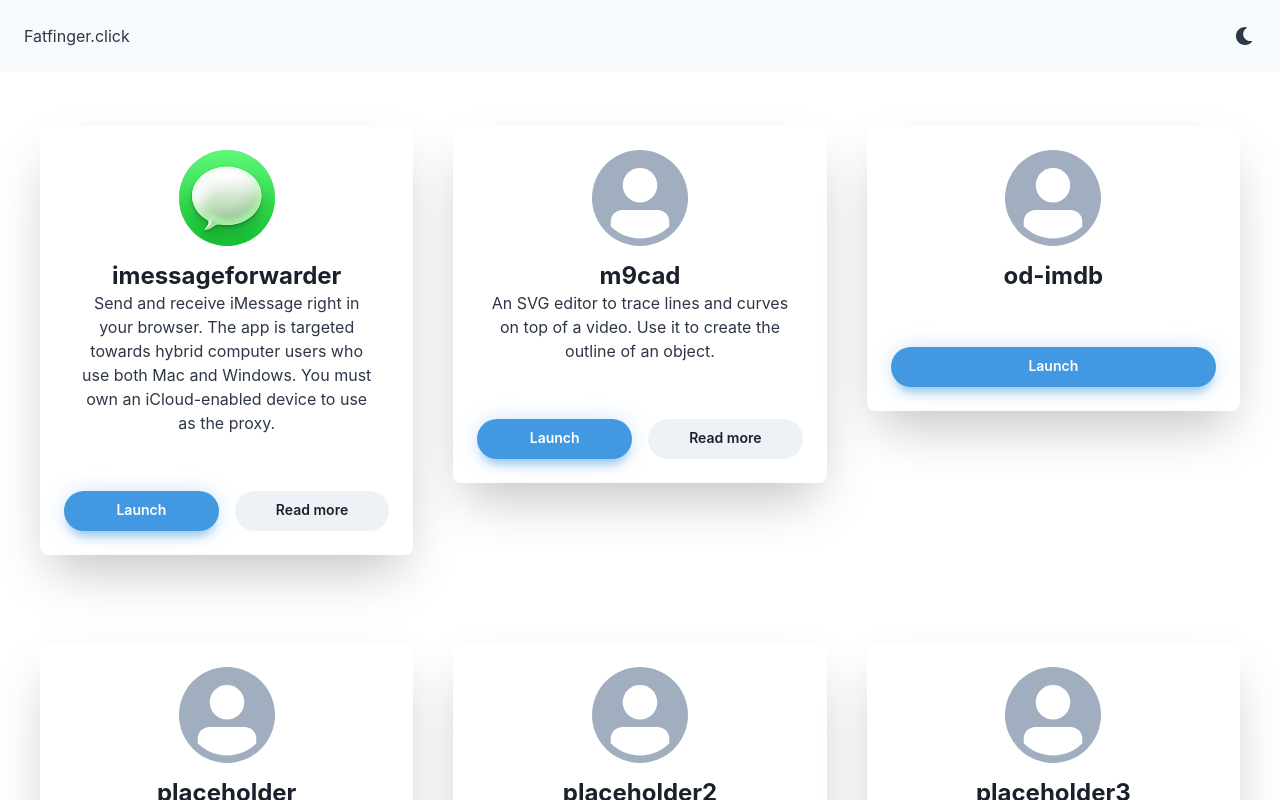
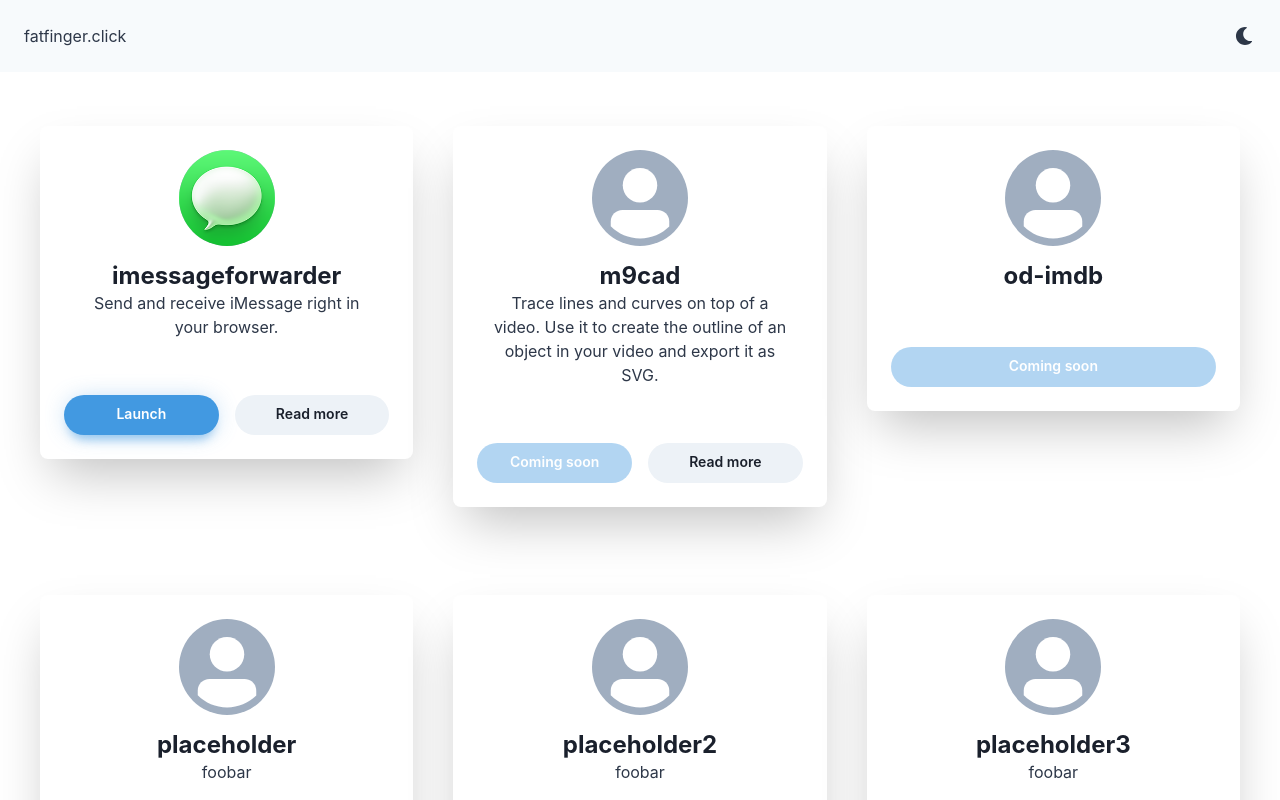
Before and after one commit to jaeseopark/fatfinger.click, a React (Create React App) app: page / in a window 1280 px wide. Shown: the top 800 px of the page. Built offline with nearby package versions, Linux system fonts and the light colour scheme.

Commit message:
add release status prop (#1)
* feat: add release status flag

* bonus: title change and root nav link

```diff
--- a/public/index.html
+++ b/public/index.html
@@ -24,7 +24,7 @@
       work correctly both with client-side routing and a non-root public URL.
       Learn how to configure a non-root public URL by running `npm run build`.
     -->
-    <title>React App</title>
+    <title>fatfinger.click</title>
   </head>
   <body>
     <noscript>You need to enable JavaScript to run this app.</noscript>
--- a/src/Navbar.tsx
+++ b/src/Navbar.tsx
@@ -9,7 +9,11 @@
 } from "@chakra-ui/react";
 import { ColorModeSwitcher } from "./ColorModeSwitcher";
 
-const NavLink = ({ children }: { children: ReactNode }) => (
+const NavLink = ({
+  children,
+  href,
+  ...props
+}: { children: ReactNode } & { href?: string }) => (
   <Link
     px={2}
     py={1}
@@ -18,7 +22,8 @@
       textDecoration: "none",
       bg: useColorModeValue("gray.200", "gray.700"),
     }}
-    href={"#"}
+    href={href || "#"}
+    {...props}
   >
     {children}
   </Link>
@@ -38,18 +43,9 @@
       justify={{ base: "center", md: "space-between" }}
       align={{ base: "center", md: "center" }}
     >
-      <Link
-        px={2}
-        py={1}
-        rounded={"md"}
-        _hover={{
-          textDecoration: "none",
-          bg: useColorModeValue("gray.200", "gray.700"),
-        }}
-        href="/"
-      >
-        <Text>Fatfinger.click</Text>
-      </Link>
+      <NavLink href="/">
+        <Text>fatfinger.click</Text>
+      </NavLink>
 
       <Stack direction={"row"} spacing={6}>
         <ColorModeSwitcher />
--- a/src/ServiceCard.tsx
+++ b/src/ServiceCard.tsx
@@ -13,6 +13,7 @@
 
 const ServiceCard = ({
   name,
+  releaseStatus,
   logoSource,
   description,
   externalLink,
@@ -79,8 +80,9 @@
               bg: "blue.500",
             }}
             onClick={() => window.open("/" + name, "_self")}
+            disabled={releaseStatus === "development"}
           >
-            Launch
+            {releaseStatus === "development" ? "Coming soon" : "Launch"}
           </Button>
           {externalLink && (
             <Button
--- a/src/Services.tsx
+++ b/src/Services.tsx
@@ -1,4 +1,4 @@
-import { Box, SimpleGrid, Stack } from "@chakra-ui/react";
+import { SimpleGrid, Stack } from "@chakra-ui/react";
 
 import Service from "./type/service";
 import ServiceCard from "./ServiceCard";
@@ -8,35 +8,42 @@
 export const SERVICES: Service[] = [
   {
     name: "imessageforwarder",
+    releaseStatus: "production",
     logoSource: imfWebIcon,
     description:
-      "Send and receive iMessage right in your browser. The app is targeted towards hybrid computer users who use both Mac and Windows. You must own an iCloud-enabled device to use as the proxy.",
+      "Send and receive iMessage right in your browser.",
     externalLink: "https://github.com/jaeseopark/imessageforwarder-web",
   },
   {
     name: "m9cad",
+    releaseStatus: "development",
     description:
-      "An SVG editor to trace lines and curves on top of a video. Use it to create the outline of an object.",
+      "Trace lines and curves on top of a video. Use it to create the outline of an object in your video and export it as SVG.",
     externalLink: "https://github.com/jaeseopark/m9cad",
   },
   {
     name: "od-imdb",
+    releaseStatus: "development",
     description: "",
   },
   {
     name: "placeholder",
+    releaseStatus: "development",
     description: "foobar",
   },
   {
     name: "placeholder2",
+    releaseStatus: "development",
     description: "foobar",
   },
   {
     name: "placeholder3",
+    releaseStatus: "development",
     description: "foobar",
   },
   {
     name: "placeholder4",
+    releaseStatus: "development",
     description: "foobar",
   },
 ];
--- a/src/type/service.ts
+++ b/src/type/service.ts
@@ -1,4 +1,6 @@
 export type ExternalLinkType = "github" | "web";
+
+export type ReleaseStatus = "production" | "development";
 
 export type ExternalLink = {
   type: ExternalLinkType;
@@ -7,6 +9,7 @@
 
 type Service = {
   name: string;
+  releaseStatus: ReleaseStatus;
   logoSource?: string;
   description: string;
   externalLink?: string;
```
